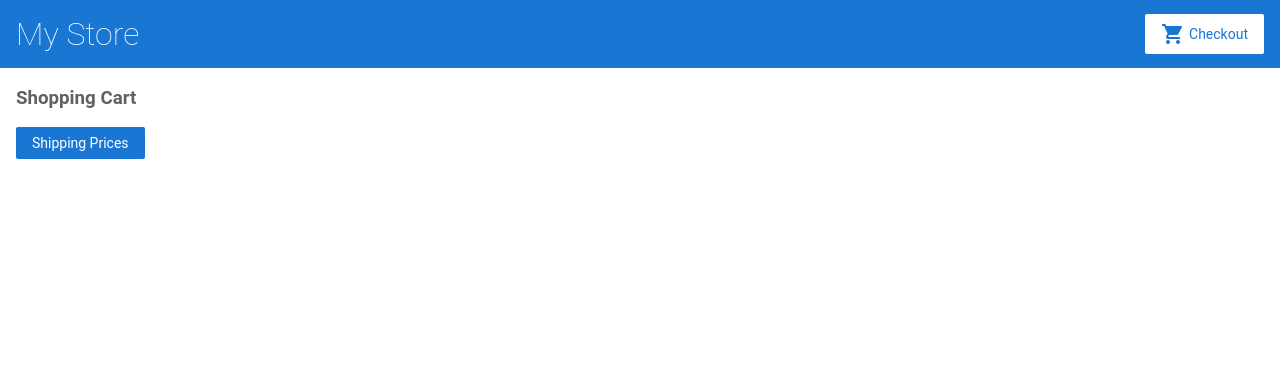
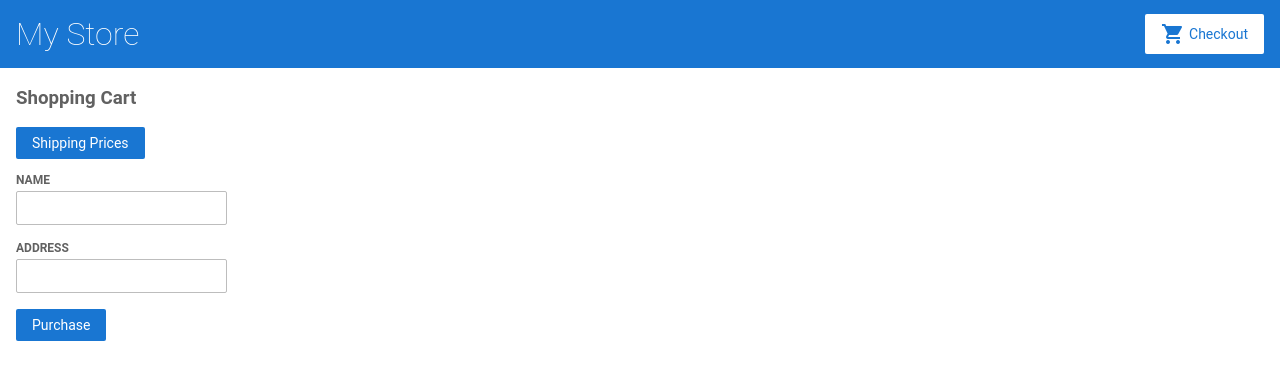
Before and after one commit to SVendittelli/crossnumber, an Angular app in the folder frontend/barebones-frontend/: page /cart in a window 1280 px wide. Shown: the top 380 px of the page. Built offline with nearby package versions, Linux system fonts and the light colour scheme.

Commit message:
Forms complete

```diff
--- a/frontend/barebones-frontend/src/app/cart/cart.component.html
+++ b/frontend/barebones-frontend/src/app/cart/cart.component.html
@@ -8,3 +8,15 @@
 <p>
   <button routerLink="/shipping">Shipping Prices</button>
 </p>
+
+<form [formGroup]="checkoutForm" (ngSubmit)="onSubmit(checkoutForm.value)">
+  <div>
+    <label for="name">Name</label>
+    <input id="name" type="text" formControlName="name">
+  </div>
+  <div>
+    <label for="address">Address</label>
+    <input id="address" type="text" formControlName="address">
+  </div>
+  <button class="button" type="submit">Purchase</button>
+</form>
--- a/frontend/barebones-frontend/src/app/cart/cart.component.ts
+++ b/frontend/barebones-frontend/src/app/cart/cart.component.ts
@@ -1,5 +1,6 @@
 import { CartService } from './../cart.service';
 import { Component, OnInit } from '@angular/core';
+import { FormBuilder } from '@angular/forms';
 
 @Component({
   selector: 'app-cart',
@@ -9,11 +10,29 @@ import { Component, OnInit } from '@angular/core';
 export class CartComponent implements OnInit {
 
   items;
+  checkoutForm;
 
-  constructor(private cartService: CartService) { }
+  constructor(
+    private cartService: CartService,
+    private formBuilder: FormBuilder
+  ) {
+    this.checkoutForm = this.formBuilder.group({
+      name: '',
+      address: ''
+    });
+  }
 
   ngOnInit(): void {
     this.items = this.cartService.getItems();
   }
 
+  onSubmit(customerData) {
+
+    // Sam, please implement processing checkout/customer data here
+
+    this.items = this.cartService.clearCart();
+    this.checkoutForm.reset();
+
+    console.log('Your order has been submitted', customerData);
+  }
 }
--- a/frontend/barebones-frontend/src/app/product-details/product-details.component.ts
+++ b/frontend/barebones-frontend/src/app/product-details/product-details.component.ts
@@ -25,6 +25,11 @@ export class ProductDetailsComponent implements OnInit {
 
   addToCart(product) {
     this.cartService.addToCart(product);
+
+    // TODO: Sam, please get rid of the nasty alert and implement a checkout button
+    // item count display instead. Perhaps it could flash to alert the user? But not
+    // too bright - make it subtle. But significant. But subtle
+
     window.alert('Your product has been added to the cart!');
   }
 
--- a/frontend/barebones-frontend/src/app/top-bar/top-bar.component.html
+++ b/frontend/barebones-frontend/src/app/top-bar/top-bar.component.html
@@ -1,6 +1,10 @@
 <a [routerLink]="['/']">
   <h1>My Store</h1>
 </a>
+
+<!-- TODO: Sam, please implement a log in button here. Make sure it always opens the create
+  account page when you click on it. We'll need to back it with an account service, page, and
+  a section or page to display order history too -->
 
 <a class="button fancy-button" routerLink="/cart">
   <i class="material-icons">shopping_cart</i>
```
Also changed, not shown: frontend/barebones-frontend/src/app/product-list/product-list.component.ts (+11 -0 lines).
